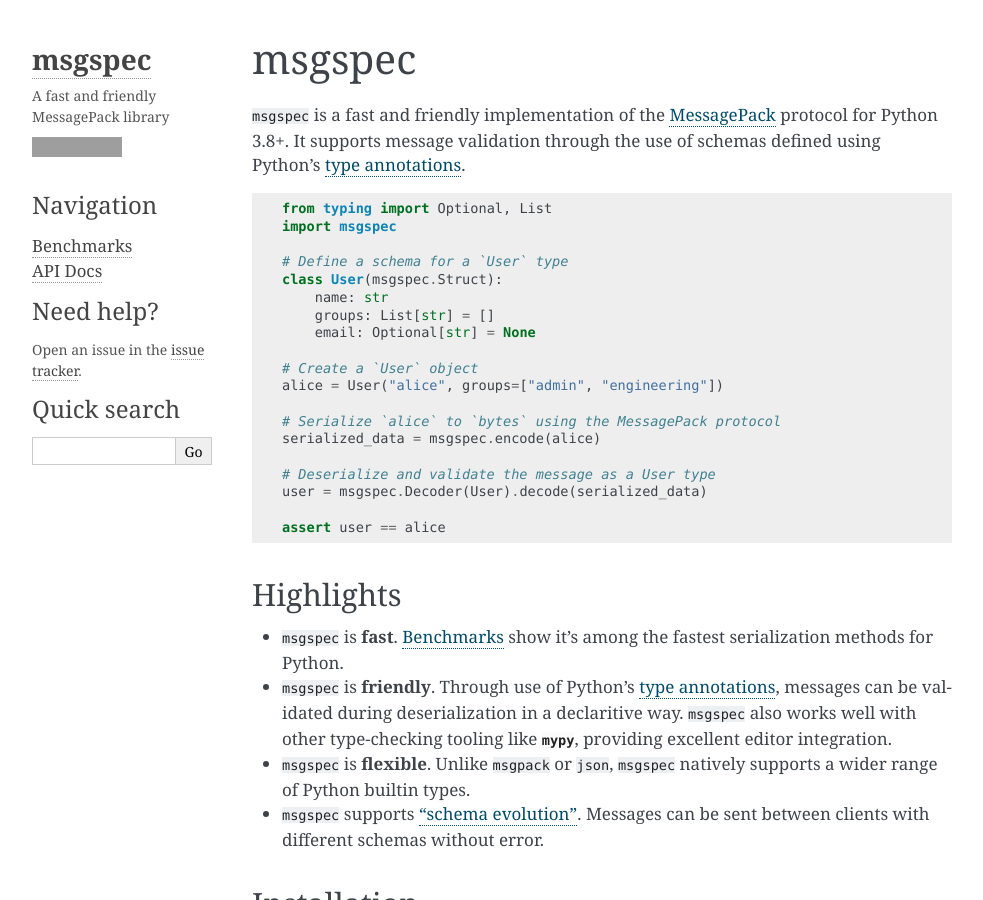
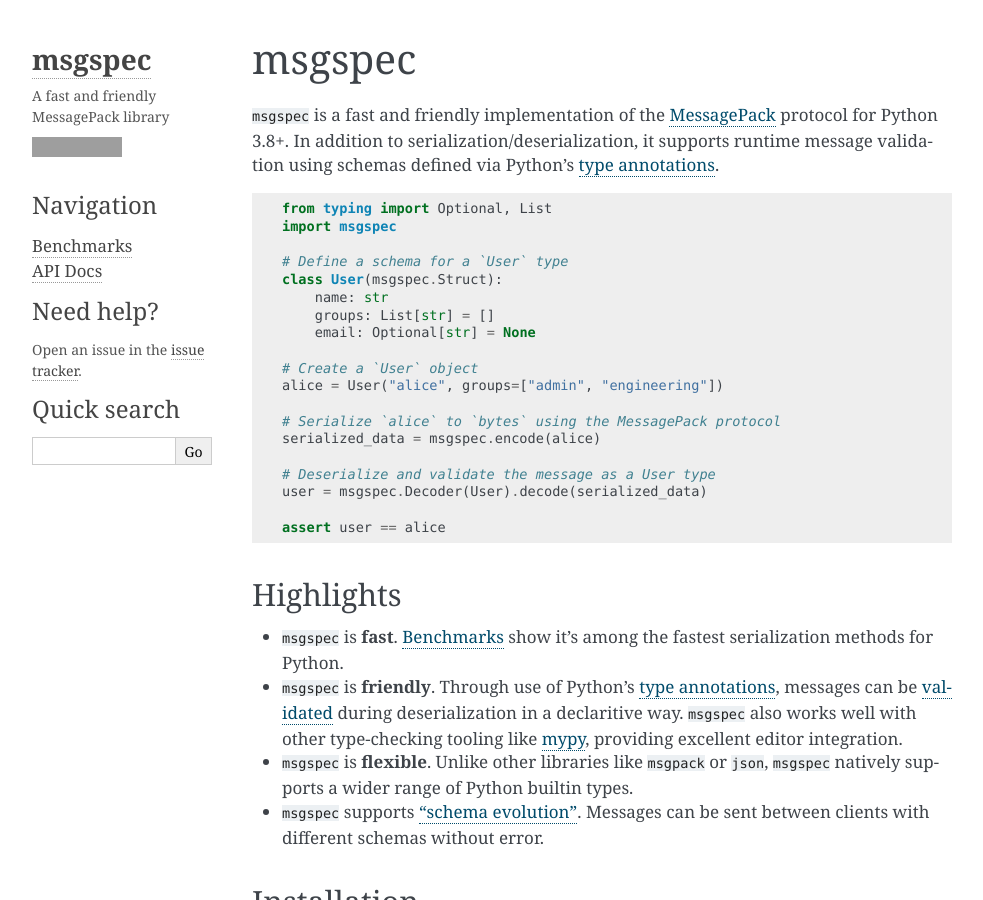
Before and after one commit to jcrist/msgspec, a Sphinx documentation site: the page built from docs/source/index.rst, in a window 1280 px wide and 900 px high. Shown: the whole window, without its empty margins (138-1121 px from the left). Built offline with Sphinx 7.4.7, drawn with Linux system fonts in a browser that asks for light colours; grey boxes are pictures that could not be loaded.

```diff
--- a/docs/source/index.rst
+++ b/docs/source/index.rst
@@ -1,15 +1,10 @@
 msgspec
 =======
 
-.. toctree::
-   :maxdepth: 2
-   :caption: Contents:
-
-
 ``msgspec`` is a fast and friendly implementation of the `MessagePack
-<https://msgpack.org>`__ protocol for Python 3.8+. It supports message
-validation through the use of schemas defined using Python's `type
-annotations`_.
+<https://msgpack.org>`__ protocol for Python 3.8+. In addition to
+serialization/deserialization, it supports runtime message validation using
+schemas defined via Python's `type annotations`_.
 
 .. code-block:: python
 
@@ -40,11 +35,13 @@ Highlights
 - ``msgspec`` is **fast**. :doc:`benchmarks` show it's among the fastest
   serialization methods for Python.
 - ``msgspec`` is **friendly**. Through use of Python's `type annotations`_,
-  messages can be validated during deserialization in a declaritive way.
-  ``msgspec`` also works well with other type-checking tooling like `mypy`,
-  providing excellent editor integration.
-- ``msgspec`` is **flexible**. Unlike ``msgpack`` or ``json``, ``msgspec`` natively
-  supports a wider range of Python builtin types.
+  messages can be :ref:`validated <typed-deserialization>` during
+  deserialization in a declaritive way.  ``msgspec`` also works well with other
+  type-checking tooling like `mypy <https://mypy.readthedocs.io>`_, providing
+  excellent editor integration.
+- ``msgspec`` is **flexible**. Unlike other libraries like ``msgpack`` or
+  ``json``, ``msgspec`` natively supports a wider range of Python builtin
+  types.
 - ``msgspec`` supports :ref:`"schema evolution" <schema-evolution>`. Messages can
   be sent between clients with different schemas without error.
 
@@ -113,6 +110,8 @@ Msgspec currently supports serializing/deserializing the following types:
 - `set`
 - `enum.Enum`
 - `msgspec.Struct`
+
+.. _typed-deserialization:
 
 Typed and Untyped Deserialization
 ~~~~~~~~~~~~~~~~~~~~~~~~~~~~~~~~~
```
Also changed, not shown: README.rst (+11 -2 lines), docs/source/_static/bench-1.png (added).
